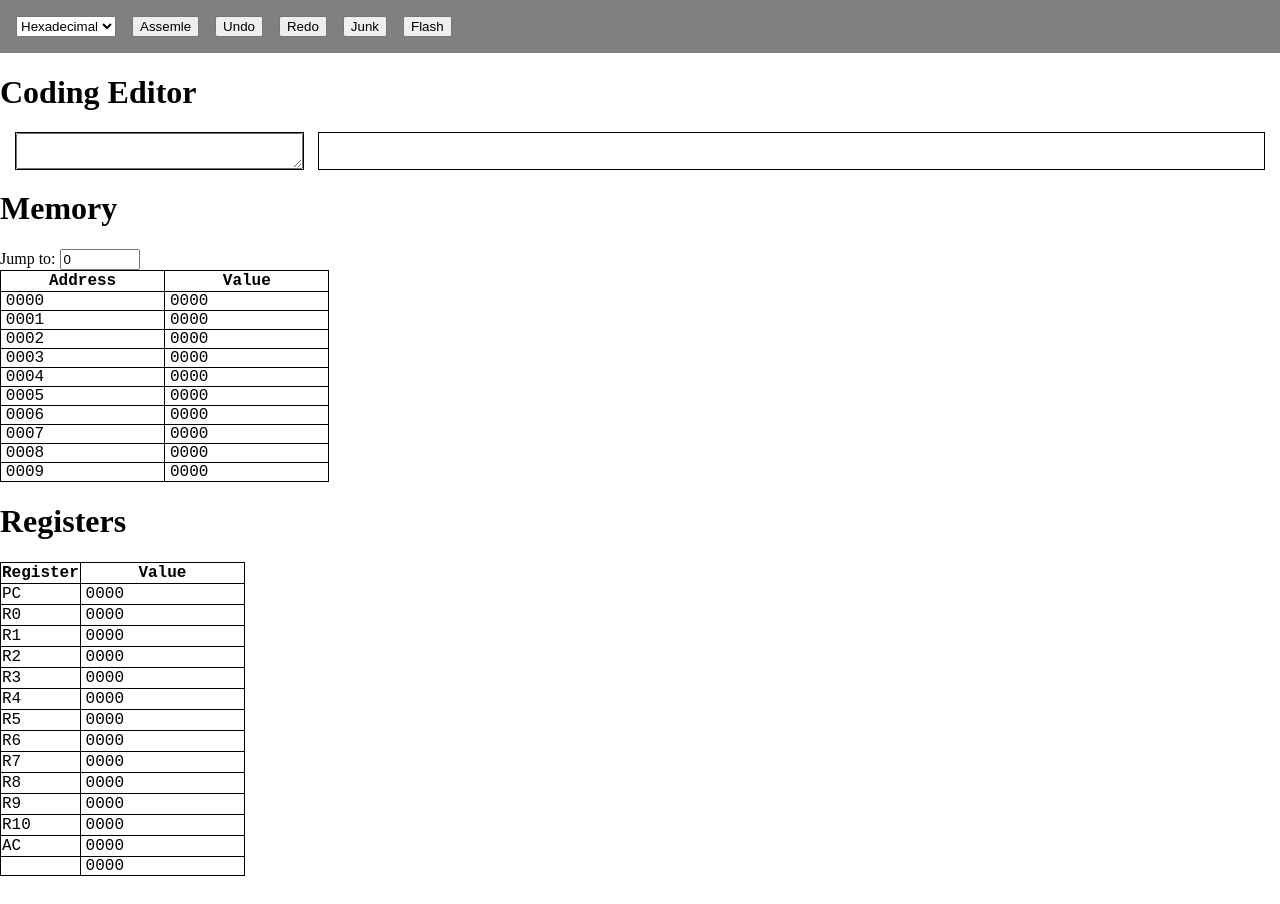
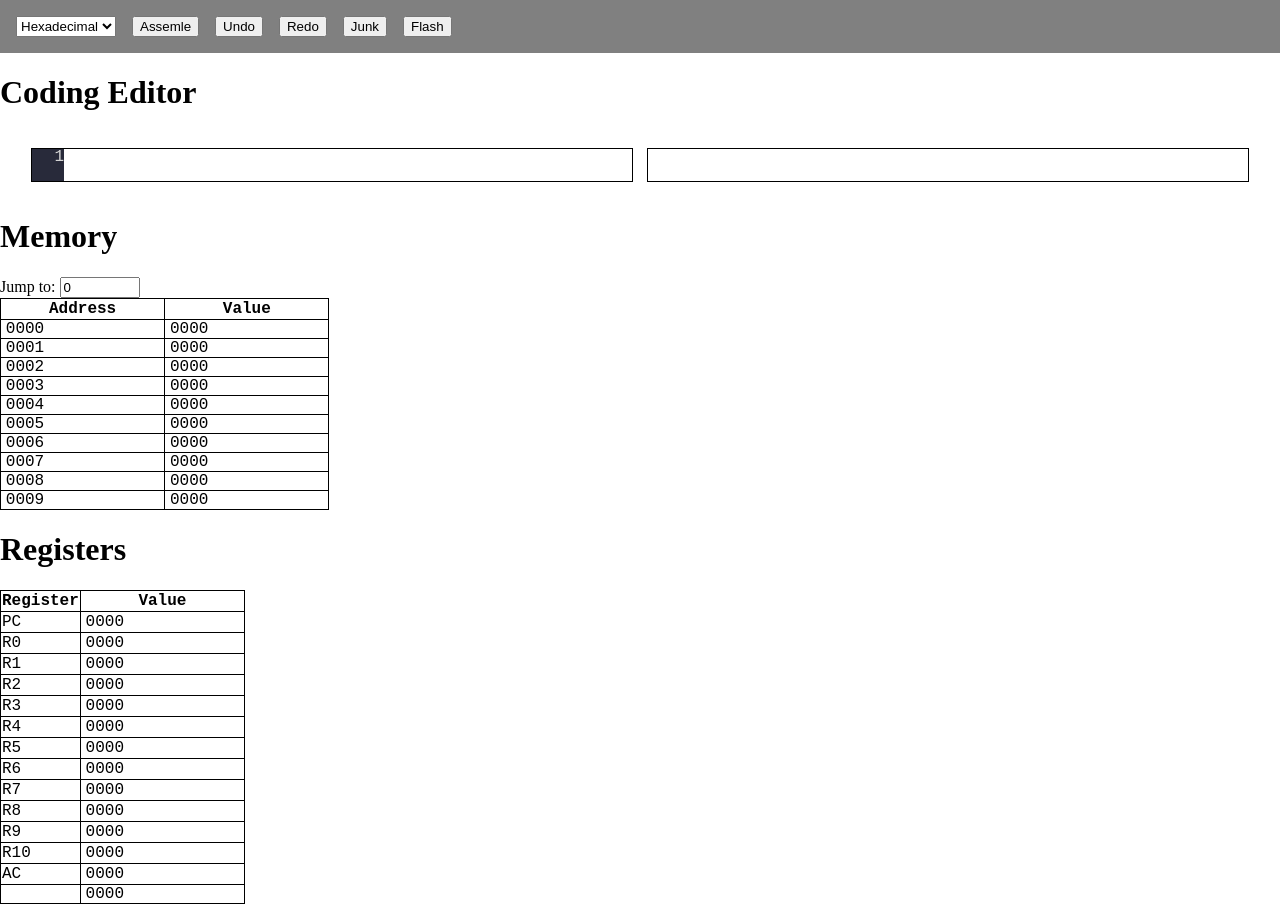
Before and after one commit to horenso/micro16, a Vue app: page / in a window 1280 px wide. Before the commit the page ends 876 px from the top, so only its background shows below. Built offline with nearby package versions, Linux system fonts and the light colour scheme.

Commit message:
Add line numbers to editor

```diff
--- a/src/components/CodeEditor.vue
+++ b/src/components/CodeEditor.vue
@@ -1,33 +1,84 @@
 <script setup lang="ts">
 import { ref } from 'vue';
 import { useCodeStore } from '../stores/code';
+import { useSettingsStore } from '../stores/settings';
 
 const codeStore = useCodeStore();
+const settingsStore = useSettingsStore();
+
+const lineNumbersRef = ref(null);
+const textareaRef = ref(null);
+
+function onScroll() {
+    console.log('onScroll');
+    // lineNumbersRef.value.scrollTop = textareaRef.value.scrollTop;
+    // lineNumbersRef.value.scrollLeft = textareaRef.value.scrollLeft;
+}
 </script>
 
 <template>
     <h1>Coding Editor</h1>
     <div class="wrapper">
-        <textarea class="editor" v-model="codeStore.code"></textarea>
-        <div class="assemledCode">{{ codeStore.assembledCodeString }}</div>
+        <div class="editor">
+            <div class="line-numbers" ref="lineNumbersRef">
+                <div
+                    v-for="i in codeStore.code.split('\n').length"
+                    class="line-number"
+                >
+                    {{ i }}
+                </div>
+            </div>
+            <textarea
+                v-model="codeStore.code"
+                wrap="off"
+                ref="textareaRef"
+                @scroll="onScroll"
+            ></textarea>
+        </div>
+        <div class="assembled-code">{{ codeStore.assembledCodeString }}</div>
     </div>
 </template>
 
 <style scoped>
 .wrapper {
     margin: 0 1em 0 1em;
-    display: flex;
+    display: grid;
+    grid-template-columns: 1fr 1fr;
+    justify-items: stretch;
+    /* height: 12em; */
+    /* max-height: 12em; */
     gap: 1em;
+    line-height: 1em;
+    /* overflow: auto; */
+    padding: 1em;
 }
 .editor {
     outline: 1px solid black;
-    width: 300px;
+    display: flex;
+    flex-direction: row;
     font-family: 'Courier New', monospace;
+    gap: 10px;
 }
-.assemledCode {
+.editor > textarea {
+    flex: 1;
+    outline: none;
+    border: none;
+    resize: none;
+    padding: 0;
+    margin: 0;
+    line-height: inherit;
+}
+.line-numbers {
+    background: #282a3a;
+    color: lightgrey;
+    box-sizing: border-box;
+}
+.line-number {
+    width: 2em;
+    text-align: right;
+}
+.assembled-code {
     outline: 1px solid black;
-    width: 80%;
-    padding: 0 0.5ch 0 0.5ch;
     white-space: pre;
     font-family: 'Courier New', monospace;
 }
```
